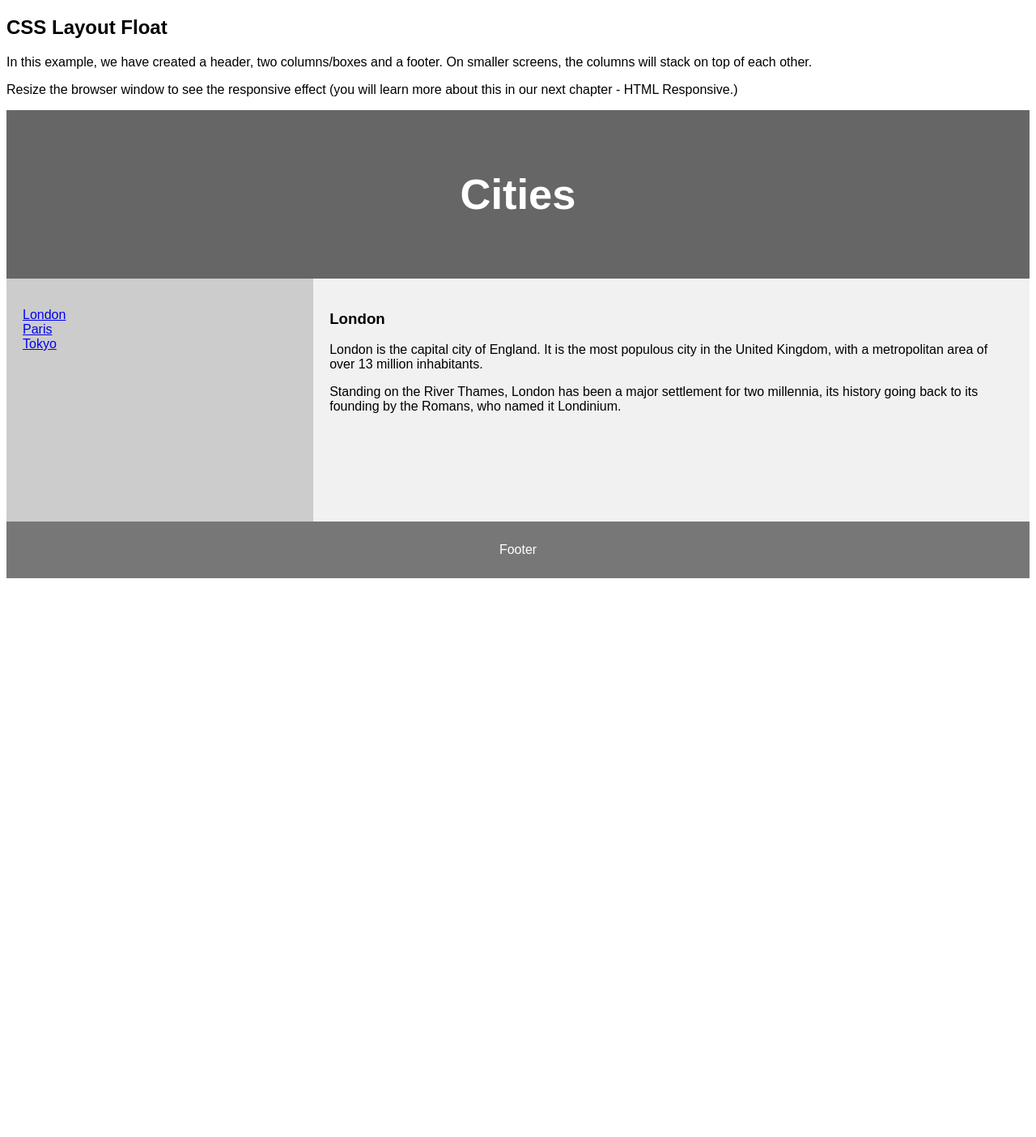
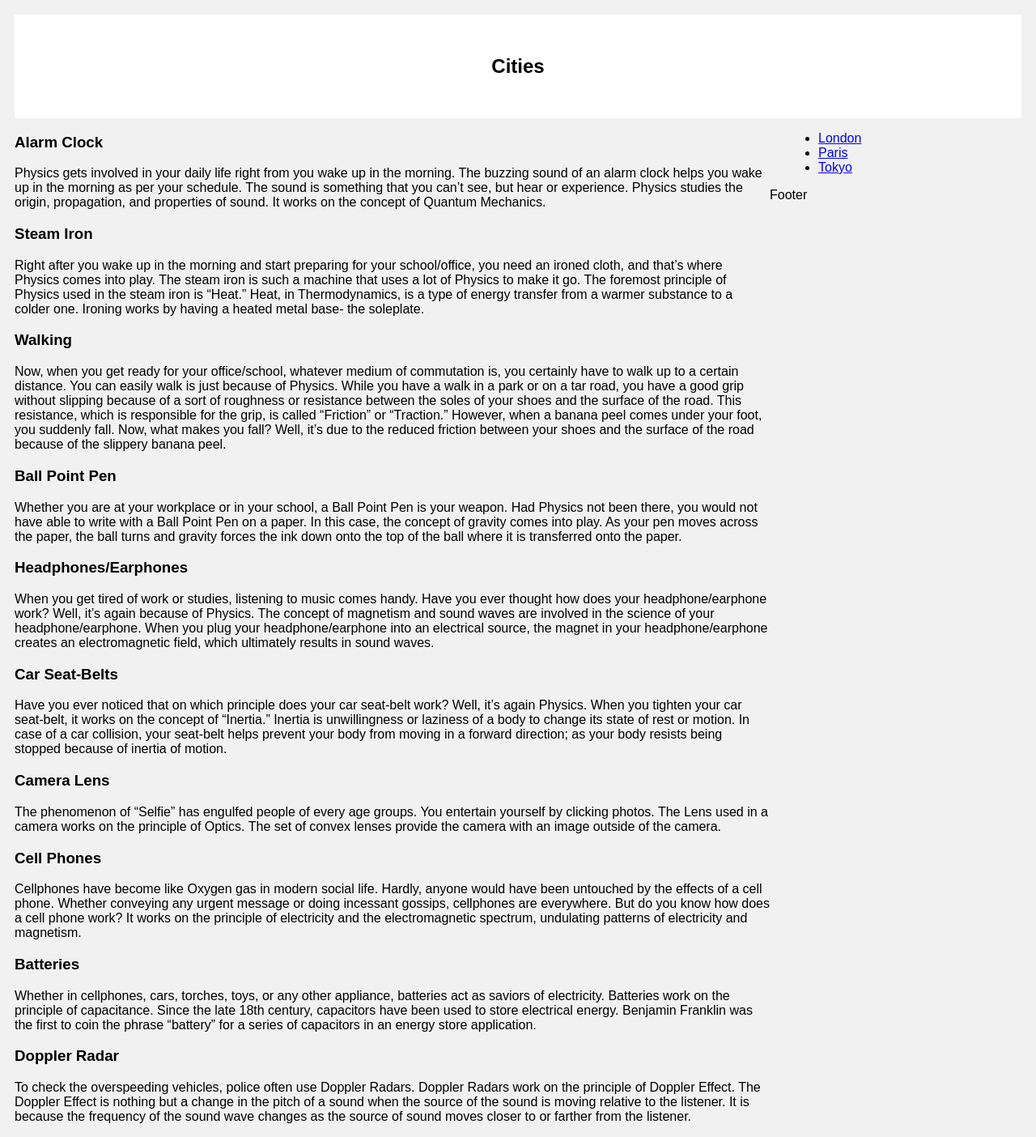
Before and after one commit to Nastassie/Task-HTML-CSS, a plain HTML site: page Index.html in a window 1280 px wide. Shown: the whole page at 81% size. Before the commit the page ends 800 px from the top, so only its background shows below. Drawn offline with Linux system fonts and the light colour scheme.

Commit message:
Add information

```diff
--- a/Index.html
+++ b/Index.html
@@ -4,81 +4,61 @@
 <title>CSS Template</title>
 <meta charset="utf-8">
 <meta name="viewport" content="width=device-width, initial-scale=1">
-<style>
-* {
-  box-sizing: border-box;
-}
+<link rel="stylesheet" type="text/css" href="/style.css">
+</head>
 
-body {
-  font-family: Arial, Helvetica, sans-serif;
-}
-
-/* Style the header */
-header {
-  background-color: #666;
-  padding: 30px;
-  text-align: center;
-  font-size: 35px;
-  color: white;
-}
-
-/* Create two columns/boxes that floats next to each other */
-nav {
-  float: left;
-  width: 30%;
-  height: 300px; /* only for demonstration, should be removed */
-  background: #ccc;
-  padding: 20px;
-}
-
-/* Style the list inside the menu */
-nav ul {
-  list-style-type: none;
-  padding: 0;
-}
-
-article {
-  float: left;
-  padding: 20px;
-  width: 70%;
-  background-color: #f1f1f1;
-  height: 300px; /* only for demonstration, should be removed */
-}
-
-/* Clear floats after the columns */
-section:after {
-  content: "";
-  display: table;
-  clear: both;
-}
-
-/* Style the footer */
-footer {
-  background-color: #777;
-  padding: 10px;
-  text-align: center;
-  color: white;
-}
-
-/* Responsive layout - makes the two columns/boxes stack on top of each other instead of next to each other, on small screens */
-@media (max-width: 600px) {
-  nav, article {
-    width: 100%;
-    height: auto;
-  }
-}
-</style>
-</head>
 <body>
 
-<h2>CSS Layout Float</h2>
-<p>In this example, we have created a header, two columns/boxes and a footer. On smaller screens, the columns will stack on top of each other.</p>
-<p>Resize the browser window to see the responsive effect (you will learn more about this in our next chapter - HTML Responsive.)</p>
+<div class = "header">
+  <h2>Cities</h2>
+</div>
 
-<header>
-  <h2>Cities</h2>
-</header>
 
+<div class = "leftcolumn">
+<section>
+  <article>
+    <h1> Alarm Clock</h1>
+    <p>Physics gets involved in your daily life right from you wake up in the morning. The buzzing sound of an alarm clock helps you wake up in the morning as per your schedule. The sound is something that you can’t see, but hear or experience. Physics studies the origin, propagation, and properties of sound. It works on the concept of Quantum Mechanics.</p>
+  </article>
+  <article>
+    <h1>Steam Iron</h1>
+    <p>Right after you wake up in the morning and start preparing for your school/office, you need an ironed cloth, and that’s where Physics comes into play. The steam iron is such a machine that uses a lot of Physics to make it go. The foremost principle of Physics used in the steam iron is “Heat.” Heat, in Thermodynamics, is a type of energy transfer from a warmer substance to a colder one. Ironing works by having a heated metal base- the soleplate.</p>
+  </article>
+  <article>
+    <h1>Walking</h1>
+    <p>Now, when you get ready for your office/school, whatever medium of commutation is, you certainly have to walk up to a certain distance. You can easily walk is just because of Physics. While you have a walk in a park or on a tar road, you have a good grip without slipping because of a sort of roughness or resistance between the soles of your shoes and the surface of the road. This resistance, which is responsible for the grip, is called “Friction” or “Traction.” However, when a banana peel comes under your foot, you suddenly fall. Now, what makes you fall? Well, it’s due to the reduced friction between your shoes and the surface of the road because of the slippery banana peel.</p>
+  </article>
+  <article>
+    <h1>Ball Point Pen</h1>
+    <p>Whether you are at your workplace or in your school, a Ball Point Pen is your weapon. Had Physics not been there, you would not have able to write with a Ball Point Pen on a paper. In this case, the concept of gravity comes into play. As your pen moves across the paper, the ball turns and gravity forces the ink down onto the top of the ball where it is transferred onto the paper.</p>
+  </article>
+  <article>
+    <h1>Headphones/Earphones</h1>
+    <p>When you get tired of work or studies, listening to music comes handy. Have you ever thought how does your headphone/earphone work? Well, it’s again because of Physics. The concept of magnetism and sound waves are involved in the science of your headphone/earphone. When you plug your headphone/earphone into an electrical source, the magnet in your headphone/earphone creates an electromagnetic field, which ultimately results in sound waves.</p>
+  </article>
+  <article>
+    <h1>Car Seat-Belts</h1>
+    <p>Have you ever noticed that on which principle does your car seat-belt work? Well, it’s again Physics. When you tighten your car seat-belt, it works on the concept of “Inertia.” Inertia is unwillingness or laziness of a body to change its state of rest or motion. In case of a car collision, your seat-belt helps prevent your body from moving in a forward direction; as your body resists being stopped because of inertia of motion.</p>
+  </article>
+  <article>
+    <h1>Camera Lens</h1>
+    <p>The phenomenon of “Selfie” has engulfed people of every age groups. You entertain yourself by clicking photos. The Lens used in a camera works on the principle of Optics. The set of convex lenses provide the camera with an image outside of the camera.</p>
+  </article>
+  <article>
+    <h1>Cell Phones</h1>
+    <p>Cellphones have become like Oxygen gas in modern social life. Hardly, anyone would have been untouched by the effects of a cell phone. Whether conveying any urgent message or doing incessant gossips, cellphones are everywhere. But do you know how does a cell phone work? It works on the principle of electricity and the electromagnetic spectrum, undulating patterns of electricity and magnetism.</p>
+  </article>
+  <article>
+    <h1>Batteries</h1>
+    <p>Whether in cellphones, cars, torches, toys, or any other appliance, batteries act as saviors of electricity. Batteries work on the principle of capacitance. Since the late 18th century, capacitors have been used to store electrical energy. Benjamin Franklin was the first to coin the phrase “battery” for a series of capacitors in an energy store application.</p>
+  </article>
+  <article>
+    <h1>Doppler Radar</h1>
+    <p>To check the overspeeding vehicles, police often use Doppler Radars. Doppler Radars work on the principle of Doppler Effect. The Doppler Effect is nothing but a change in the pitch of a sound when the source of the sound is moving relative to the listener. It is because the frequency of the sound wave changes as the source of sound moves closer to or farther from the listener.</p>
+  </article>
+</section>
+</div>
+<div class = "rightcolumn">
 <section>
   <nav>
     <ul>
@@ -87,14 +67,8 @@ footer {
       <li><a href="#">Tokyo</a></li>
     </ul>
   </nav>
-
-  <article>
-    <h1>London</h1>
-    <p>London is the capital city of England. It is the most populous city in the  United Kingdom, with a metropolitan area of over 13 million inhabitants.</p>
-    <p>Standing on the River Thames, London has been a major settlement for two millennia, its history going back to its founding by the Romans, who named it Londinium.</p>
-  </article>
 </section>
-
+</div>
 <footer>
   <p>Footer</p>
 </footer>
--- /dev/null
+++ b/style.css
@@ -0,0 +1,102 @@
+* {
+  box-sizing: border-box;
+}
+
+body {
+  font-family: Arial;
+  padding: 10px;
+  background: #f1f1f1;
+}
+
+/* Header/Blog Title */
+.header {
+  padding: 30px;
+  text-align: center;
+  background: white;
+}
+
+.header h1 {
+  font-size: 50px;
+}
+
+/* Style the top navigation bar */
+.topnav {
+  overflow: hidden;
+  background-color: #333;
+}
+
+/* Style the topnav links */
+.topnav a {
+  float: left;
+  display: block;
+  color: #f2f2f2;
+  text-align: center;
+  padding: 14px 16px;
+  text-decoration: none;
+}
+
+/* Change color on hover */
+.topnav a:hover {
+  background-color: #ddd;
+  color: black;
+}
+
+/* Create two unequal columns that floats next to each other */
+/* Left column */
+.leftcolumn {
+  float: left;
+  width: 75%;
+}
+
+/* Right column */
+.rightcolumn {
+  float: left;
+  width: 25%;
+  background-color: #f1f1f1;
+  padding-left: 20px;
+}
+
+/* Fake image */
+.fakeimg {
+  background-color: #aaa;
+  width: 100%;
+  padding: 20px;
+}
+
+/* Add a card effect for articles */
+.card {
+  background-color: white;
+  padding: 20px;
+  margin-top: 20px;
+}
+
+/* Clear floats after the columns */
+.row:after {
+  content: "";
+  display: table;
+  clear: both;
+}
+
+/* Footer */
+.footer {
+  padding: 20px;
+  text-align: center;
+  background: #ddd;
+  margin-top: 20px;
+}
+
+/* Responsive layout - when the screen is less than 800px wide, make the two columns stack on top of each other instead of next to each other */
+@media screen and (max-width: 800px) {
+  .leftcolumn, .rightcolumn {
+    width: 100%;
+    padding: 0;
+  }
+}
+
+/* Responsive layout - when the screen is less than 400px wide, make the navigation links stack on top of each other instead of next to each other */
+@media screen and (max-width: 400px) {
+  .topnav a {
+    float: none;
+    width: 100%;
+  }
+}
```
